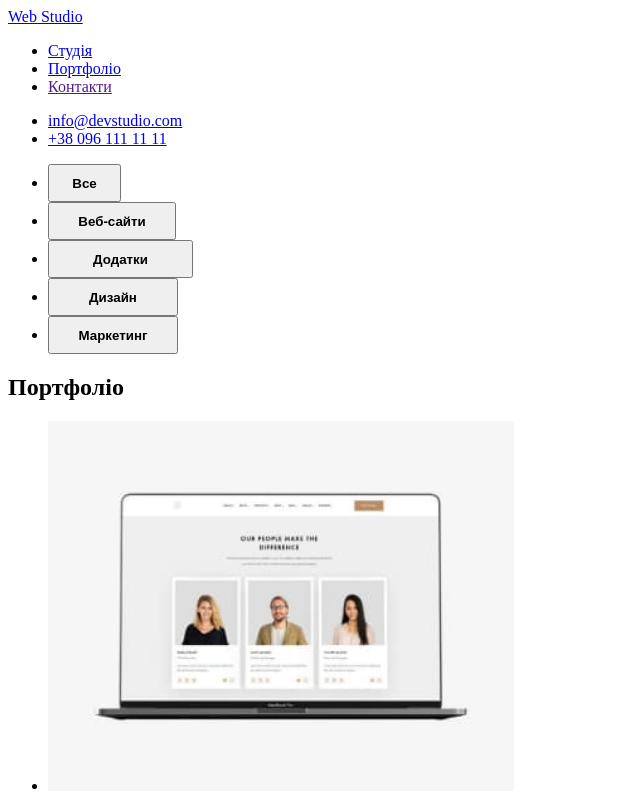
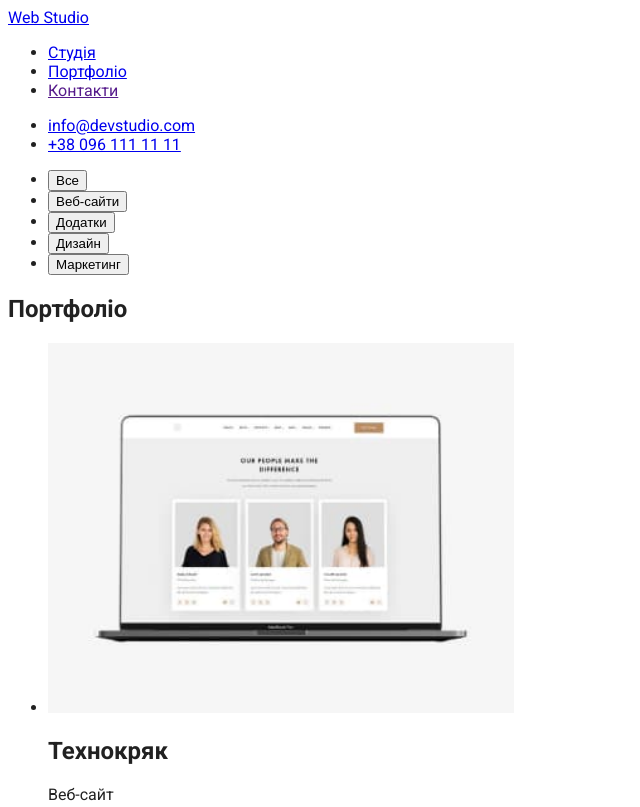
Before and after one commit to Ivan-Hrytsenok/goit-markup-hw-01, a plain HTML site: page portfolio.html in a window 1280 px wide. Shown: the top 807 px of the page, without its empty margins (0-640 px from the left). Drawn offline with Linux system fonts and the light colour scheme.

Commit message:
working on second homework

```diff
--- a/css/style.css
+++ b/css/style.css
@@ -0,0 +1,11 @@
+/* Палитра */
+/* Доминирующий цвет текста -   #212121;
+второстепенный цвет текста - #757575;
+белый - #FFFFFF;
+синий - #2196F3;
+*/
+
+body {
+  font-family: 'Roboto', 'Raleway', sans-serif;
+  color: #212121;
+}
--- a/portfolio.html
+++ b/portfolio.html
@@ -4,6 +4,13 @@
     <meta charset="UTF-8" />
     <meta http-equiv="X-UA-Compatible" content="IE=edge" />
     <meta name="viewport" content="width=device-width, initial-scale=1.0" />
+    <link rel="preconnect" href="https://fonts.googleapis.com" />
+    <link rel="preconnect" href="https://fonts.gstatic.com" crossorigin />
+    <link
+      href="https://fonts.googleapis.com/css2?family=Raleway:wght@700&family=Roboto:wght@400;500;700;900&display=swap"
+      rel="stylesheet"
+    />
+    <link rel="stylesheet" href="./css/style.css" />
     <title>Студія</title>
   </head>
 
@@ -30,19 +37,19 @@
         <nav>
           <ul>
             <li>
-              <button type="button" style="width: 73px; height: 38px"><b>Все</b></button>
+              <button type="button">Все</button>
             </li>
             <li>
-              <button type="button" style="width: 128px; height: 38px"><b>Веб-сайти</b></button>
+              <button type="button">Веб-сайти</button>
             </li>
             <li>
-              <button type="button" style="width: 145px; height: 38px"><b>Додатки</b></button>
+              <button type="button">Додатки</button>
             </li>
             <li>
-              <button type="button" style="width: 130px; height: 38px"><b>Дизайн</b></button>
+              <button type="button">Дизайн</button>
             </li>
             <li>
-              <button type="button" style="width: 130px; height: 38px"><b>Маркетинг</b></button>
+              <button type="button">Маркетинг</button>
             </li>
           </ul>
         </nav>
```
Also changed, not shown: index.html (+7 -0 lines).
